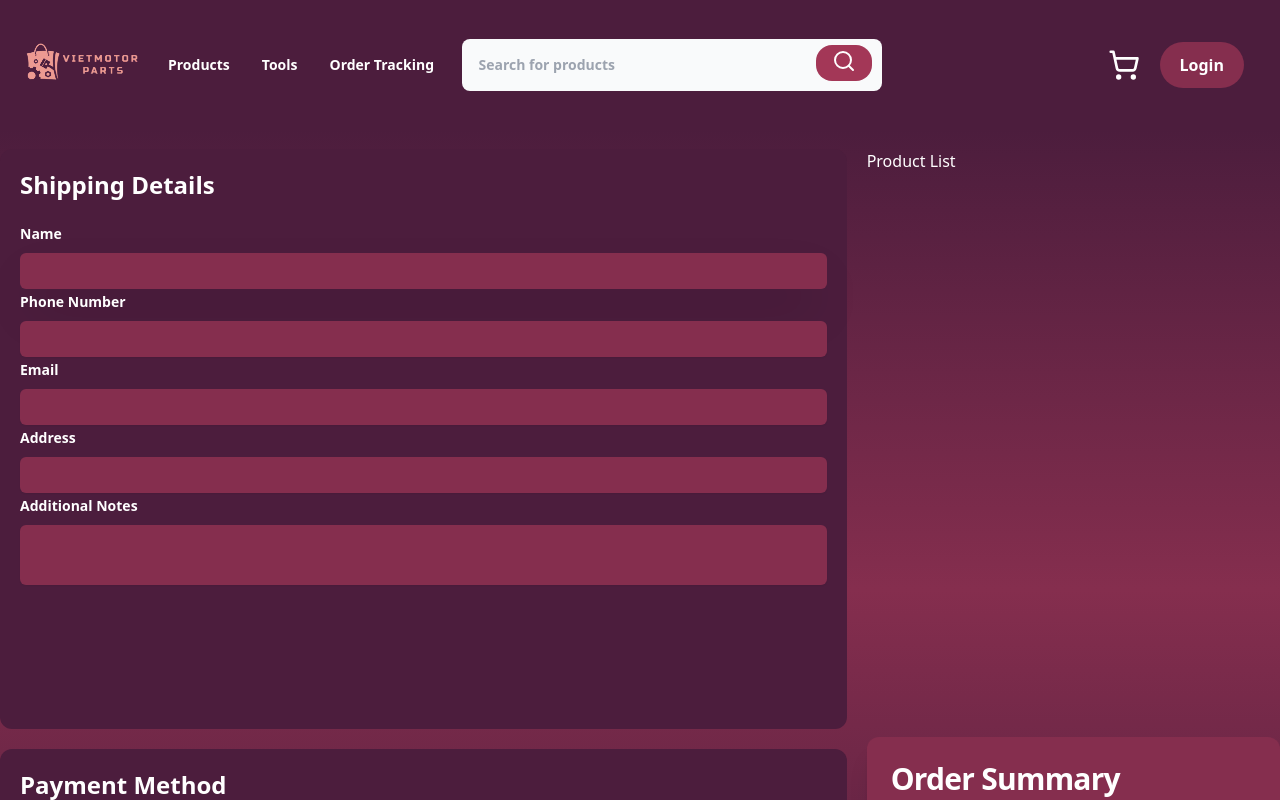
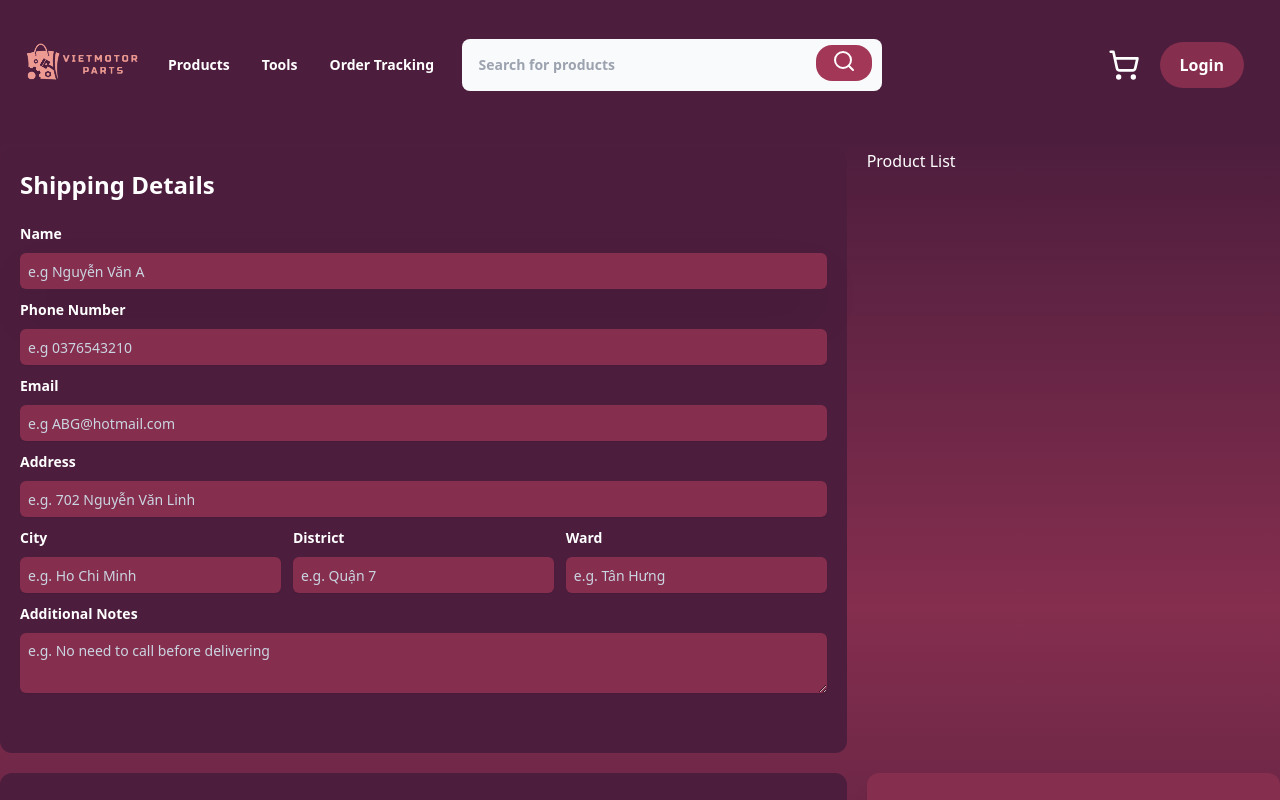
Before and after one commit to RMIT-Vietnam-Teaching/group-project-2024c-isys2101-3395-abg, a Next.js app in the folder viet-motor-parts/: page /checkout in a window 1280 px wide. Shown: the top 800 px of the page. Built offline with nearby package versions, Linux system fonts and the light colour scheme.

Commit message:
Enhance Checkout page
Add address input and additional notes changes

```diff
--- a/viet-motor-parts/app/(default)/checkout/page.tsx
+++ b/viet-motor-parts/app/(default)/checkout/page.tsx
@@ -2,6 +2,7 @@ import OrderSummary from "@/app/components/OrderSummary";
 import { Input } from "@/app/components/shadcn/input";
 import { Label } from "@/app/components/shadcn/label";
 import { Textarea } from "@/app/components/shadcn/textarea";
+import VietnameseAddressInput from "@/app/components/VietnameseAddressInput";
 import { Metadata } from "next/types";
 export const metadata: Metadata = {
     title: "Checkout | Viet Motor Parts",
@@ -10,56 +11,59 @@ export const metadata: Metadata = {
 
 export default function Page() {
     return (
-        <div className="container mx-auto min-h-screen grid grid-cols-1 lg:grid-cols-9 gap-5 my-5">
-            <div className="lg:col-span-6 order-2 lg:order-1 grid grid-rows-3 gap-5">
+        <div className="container grid min-h-screen grid-cols-1 gap-5 mx-auto my-5 lg:grid-cols-9">
+            <div className="grid order-2 grid-rows-3 gap-5 lg:col-span-6 lg:order-1">
                 <div className="row-span-2 bg-brand-600 rounded-xl">
                     <h1 className="p-5 text-2xl font-bold">Shipping Details</h1>
-                    <div id="formDiv" className="flex flex-col px-5">
+                    <div id="formDiv" className="flex flex-col gap-2 px-5">
                         <div className="space-y-2">
                             <Label htmlFor="name" className="font-bold">Name</Label>
-                            <Input type="text" id="name" className="w-full shadow-2xl p-2" />
+                            <Input type="text" id="name" className="w-full p-2 shadow-2xl" placeholder="e.g Nguyễn Văn A" />
                         </div>
                         <div className="space-y-2">
                             <Label htmlFor="pnumber" className="font-bold">Phone Number</Label>
-                            <Input type="text" id="pnumber" pattern="^(?:\+84|0)(3|5|7|8|9)\d{8}$" className="w-full  p-2" />
+                            <Input type="text" id="pnumber" pattern="^(?:\+84|0)(3|5|7|8|9)\d{8}$" className="w-full p-2" placeholder="e.g 0376543210" />
                         </div>
                         <div className="space-y-2">
-                            <Label htmlFor="pnumber" className="font-bold">Email</Label>
-                            <Input type="email" id="pnumber" className="w-full  p-2" />
+                            <Label htmlFor="email" className="font-bold">Email</Label>
+                            <Input type="email" id="email" className="w-full p-2" placeholder="e.g ABG@hotmail.com" />
                         </div>
                         <div className="space-y-2">
                             <Label htmlFor="address" className="font-bold">Address</Label>
-                            <Input type="text" id="address" className="w-full p-2" />
+                            <Input type="text" id="address" className="w-full p-2" placeholder="e.g. 702 Nguyễn Văn Linh" />
+                        </div>
+                        <div className="">
+                            <VietnameseAddressInput />
                         </div>
                         <div className="space-y-2">
                             <Label htmlFor="addNotes" className="font-bold">Additional Notes</Label>
-                            <Textarea id="addNotes" className="w-full p-2 bg-brand-500 border-none resize-none overflow-y-scroll" />
+                            <Textarea id="addNotes" className="w-full p-2 overflow-y-scroll border-none resize-y max-h-24 bg-brand-500 placeholder:text-slate-300" placeholder="e.g. No need to call before delivering" />
                         </div>
                     </div>
                 </div>
                 <div className="bg-brand-600 rounded-xl">
                     <h1 className="p-5 text-2xl font-bold">Payment Method</h1>
-                    <div className="flex gap-5 flex-col px-5">
+                    <div className="flex flex-col gap-5 px-5">
                         <div className="flex items-center ps-4 bg-brand-400 rounded-2xl">
                             <input id="PayPal" type="radio" value="paypal" name="paymentMethod" className="w-4 h-4 accent-brand-200">
                             </input>
-                            <label htmlFor="PayPal" className="w-full py-4 ms-2 text-md font-semibold text-white">PayPal</label>
+                            <label htmlFor="PayPal" className="w-full py-4 font-semibold text-white ms-2 text-md">PayPal</label>
                         </div>
-                        <div className="flex items-center ps-4 bg-brand-400 rounded-2xl ">
+                        <div className="flex items-center ps-4 bg-brand-400 rounded-2xl">
                             <input id="CoD" type="radio" value="CoD" name="paymentMethod" className="w-4 h-4 accent-brand-200">
                             </input>
-                            <label htmlFor="CoD" className="w-full py-4 ms-2 text-md font-semibold text-white">Cash on Delivery</label>
+                            <label htmlFor="CoD" className="w-full py-4 font-semibold text-white ms-2 text-md">Cash on Delivery</label>
                         </div>
                         <div className="flex items-center ps-4 bg-brand-400 rounded-2xl">
                             <input id="installment" type="radio" value="installment" name="paymentMethod" className="w-4 h-4 accent-brand-200">
                             </input>
-                            <label htmlFor="installment" className="w-full py-4 ms-2 text-md font-semibold text-white">Buy Now, Pay Later</label>
+                            <label htmlFor="installment" className="w-full py-4 font-semibold text-white ms-2 text-md">Buy Now, Pay Later</label>
                         </div>
                     </div>
                 </div>
             </div>
-            <div className="lg:col-span-3 lg:col-start-7 col-start-1 order-1 lg:order-2 grid grid-rows-2 gap-10">
-                <div className="">Product List</div>
+            <div className="grid order-1 col-start-1 grid-rows-3 gap-5 lg:col-span-3 lg:col-start-7 lg:order-2">
+                <div className="row-span-2">Product List</div>
                 <div className="flex flex-col justify-end">
                     <OrderSummary /> {/* This is a placeholder for the OrderSummary component */}
                 </div>
--- /dev/null
+++ b/viet-motor-parts/app/components/VietnameseAddressInput.tsx
@@ -0,0 +1,25 @@
+
+import { Label } from "./shadcn/label";
+import { Input } from "./shadcn/input";
+import { Select, SelectTrigger, SelectValue } from "./shadcn/select";
+
+export default function VietnameseAddressInput() {
+
+
+    return (
+        <div className="grid grid-cols-3 gap-3">
+            <div className="space-y-2">
+                <Label htmlFor="city" className="font-bold">City</Label>
+                <Input type="text" id="city" className="w-full p-2" placeholder="e.g. Ho Chi Minh" />
+            </div>
+            <div className="space-y-2">
+                <Label htmlFor="district" className="font-bold">District</Label>
+                <Input type="text" id="district" className="w-full p-2" placeholder="e.g. Quận 7" />
+            </div>
+            <div className="space-y-2">
+                <Label htmlFor="ward" className="font-bold">Ward</Label>
+                <Input type="text" id="ward" className="w-full p-2" placeholder="e.g. Tân Hưng" />
+            </div>
+        </div>
+    );
+}
--- a/viet-motor-parts/app/components/shadcn/textarea.tsx
+++ b/viet-motor-parts/app/components/shadcn/textarea.tsx
@@ -9,7 +9,7 @@ const Textarea = React.forwardRef<
   return (
     <textarea
       className={cn(
-        "flex min-h-[60px]  w-full rounded-md border border-zinc-200 bg-transparent px-3 py-2 text-base shadow-sm placeholder:text-zinc-500 focus-visible:outline-none focus-visible:ring-1 focus-visible:ring-zinc-950 disabled:cursor-not-allowed disabled:opacity-50 md:text-sm dark:border-zinc-800 dark:placeholder:text-zinc-400 dark:focus-visible:ring-zinc-300",
+        "flex min-h-[60px]  w-full rounded-md border border-zinc-200 bg-transparent px-3 py-2 text-base shadow-sm placeholder:text-zinc-500 focus-visible:outline-none focus-visible:ring-1 focus-visible:ring-white disabled:cursor-not-allowed disabled:opacity-50 md:text-sm dark:border-zinc-800 dark:placeholder:text-zinc-400 dark:focus-visible:ring-zinc-300",
         className
       )}
       ref={ref}
```
Also changed, not shown: viet-motor-parts/app/(default)/orders/[id]/page.tsx (+14 -14 lines).
